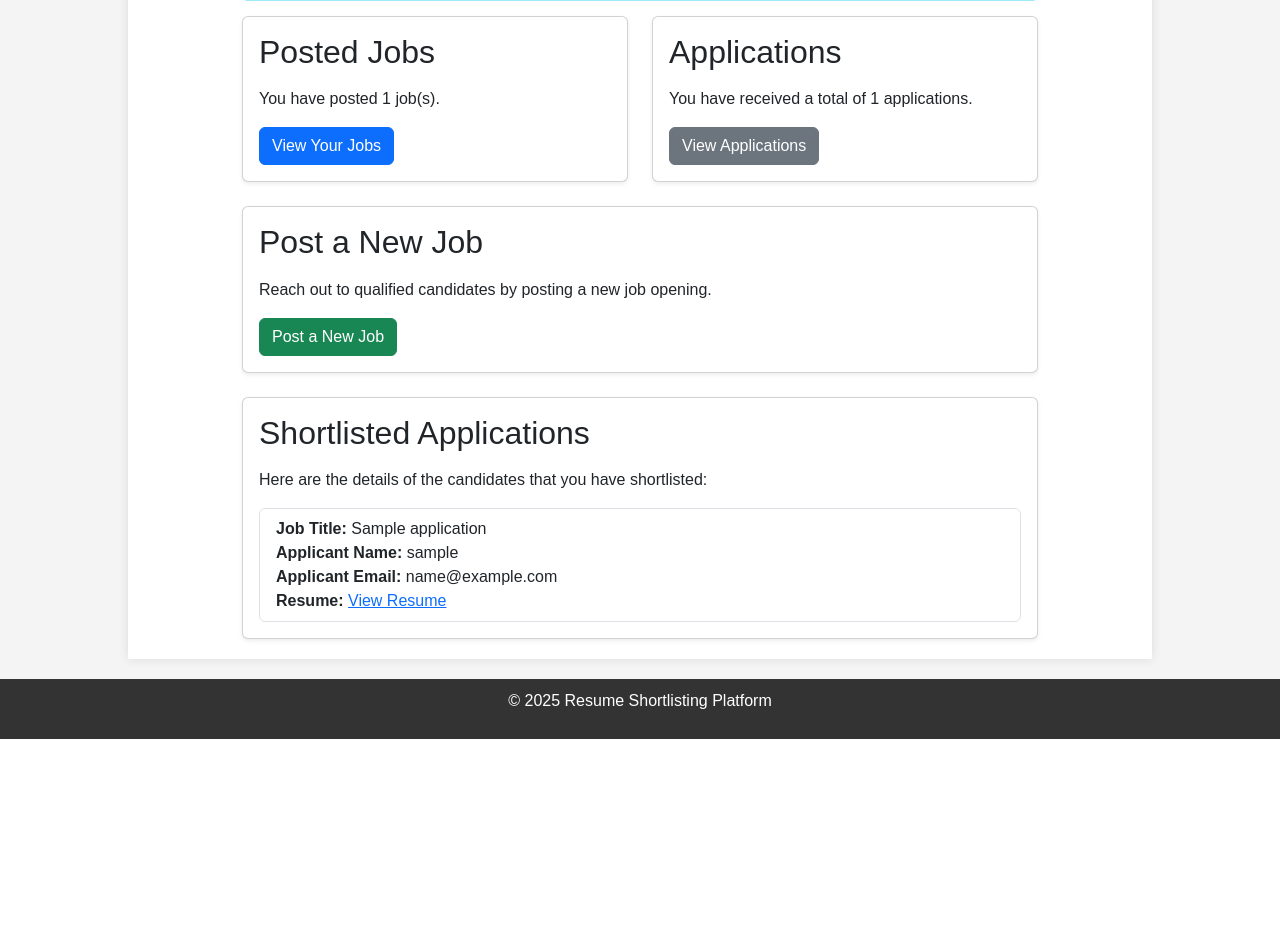
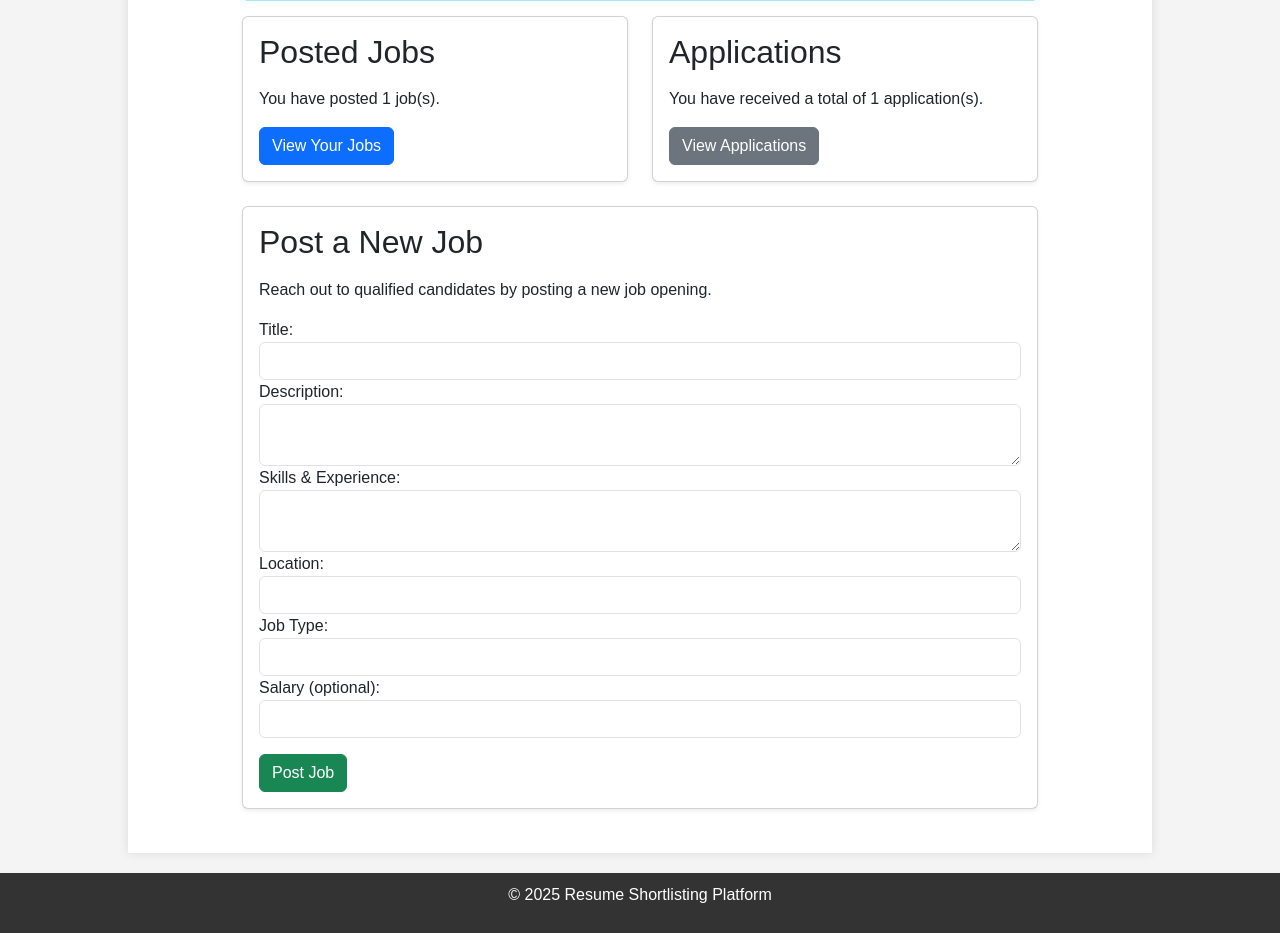
Before and after one commit to igargikaushik/autoHire_AI, a Flask app: template templates/company_dashboard.html in a window 1280 px wide. Shown: the part 249-1182 px from the top of the page. Before the commit the page ends 988 px from the top, so only its background shows below. Run offline with Flask 3, Linux system fonts and the light colour scheme; the template is opened without the code that fills it: most values are stand-ins (such as "Sample title", 1, 10 or a date in 2020).

Commit message:
update templates

```diff
--- a/templates/company_dashboard.html
+++ b/templates/company_dashboard.html
@@ -1,13 +1,17 @@
 {% extends 'base.html' %}
 {% block title %}Company Dashboard{% endblock %}
+
 {% block content %}
 <div class="container">
 	<div class="row justify-content-center mt-5">
 		<div class="col-12 col-md-10">
 			<h1 class="text-center mb-4">Company Dashboard</h1>
+
 			<div class="alert alert-info" role="alert">
 				Welcome, {{ session['company_name'] }}! Here's an overview of your activity.
 			</div>
+
+			<!-- Posted Jobs Card -->
 			<div class="row mb-4">
 				<div class="col-md-6">
 					<div class="card shadow-sm">
@@ -16,56 +20,87 @@
 							<p class="card-text">
 								You have posted {{ jobs|length }} job(s).
 							</p>
-							<a href="{{ url_for('job_listings') }}" class="btn btn-primary">
-								View Your Jobs
-							</a>
+							<a href="{{ url_for('job_listings') }}" class="btn btn-primary">View Your Jobs</a>
 						</div>
 					</div>
 				</div>
+
+				<!-- Total Applications Card -->
 				<div class="col-md-6">
 					<div class="card shadow-sm">
 						<div class="card-body">
 							<h2 class="card-title mb-3">Applications</h2>
 							<p class="card-text">
-								You have received a total of {{ total_applications }} applications.
+								You have received a total of {{ total_applications }} application(s).
 							</p>
-							<a href="{{ url_for('job_listings') }}" class="btn btn-secondary">
-								View Applications
-							</a>
+							<a href="{{ url_for('job_listings') }}" class="btn btn-secondary">View Applications</a>
 						</div>
 					</div>
 				</div>
 			</div>
+
+			<!-- Post New Job Form -->
 			<div class="card shadow-sm mb-4">
 				<div class="card-body">
 					<h2 class="card-title mb-3">Post a New Job</h2>
-					<p class="card-text">
-						Reach out to qualified candidates by posting a new job opening.
-					</p>
-					<a href="{{ url_for('post_job') }}" class="btn btn-success">
-						Post a New Job
-					</a>
+					<p class="card-text">Reach out to qualified candidates by posting a new job opening.</p>
+					<form action="{{ url_for('post_job') }}" method="POST">
+						<div class="form-group">
+							<label>Title:</label>
+							<input type="text" name="title" class="form-control" required>
+						</div>
+						<div class="form-group">
+							<label>Description:</label>
+							<textarea name="description" class="form-control" required></textarea>
+						</div>
+						<div class="form-group">
+							<label>Skills & Experience:</label>
+							<textarea name="skills_and_experience" class="form-control" required></textarea>
+						</div>
+						<div class="form-group">
+							<label>Location:</label>
+							<input type="text" name="location" class="form-control" required>
+						</div>
+						<div class="form-group">
+							<label>Job Type:</label>
+							<input type="text" name="job_type" class="form-control" required>
+						</div>
+						<div class="form-group">
+							<label>Salary (optional):</label>
+							<input type="number" name="salary" step="0.01" class="form-control">
+						</div>
+						<button type="submit" class="btn btn-success mt-3">Post Job</button>
+					</form>
 				</div>
 			</div>
+
+			<!-- Shortlisted Applications Section
 			{% if shortlisted_applications %}
 			<div class="card shadow-sm">
 				<div class="card-body">
 					<h2 class="card-title mb-3">Shortlisted Applications</h2>
-					<p class="card-text">Here are the details of the candidates that you have shortlisted:</p>
 					<ul class="list-group">
-						{% for application in shortlisted_applications %}
+						{% for application in applications %}
 						<li class="list-group-item">
 							<strong>Job Title:</strong> {{ application.title }}<br>
-							<strong>Applicant Name:</strong> {{ application.username }}<br>
-							<strong>Applicant Email:</strong> {{ application.email }}<br>
-							<strong>Resume:</strong> <a href="{{ application.resume_path }}" target="_blank">View
-								Resume</a>
+							<strong>Applicant:</strong> {{ application.username }} ({{ application.email }})<br>
+							<strong>Score:</strong> {{ application.prediction_score }}%<br>
+							<strong>Resume:</strong>
+							<a href="{{ url_for('serve_resume', filename=application.resume_path.replace('\\', '/').split('/')[-1]) }}" target="_blank">
+								📄 View Resume
+							</a><br>
+							{% if application.interview_datetime %}
+								<strong>Interview Scheduled:</strong> {{ app.interview_datetime }}
+							{% else %}
+								<em>No interview scheduled yet.</em>
+							{% endif %}
 						</li>
 						{% endfor %}
 					</ul>
 				</div>
 			</div>
-			{% endif %}
+			{% endif %}-->
+
 		</div>
 	</div>
 </div>
--- a/templates/job_listings.html
+++ b/templates/job_listings.html
@@ -21,8 +21,12 @@
 						{{ job.description | truncate(200, end="...") }}
 					</p>
 					<a href="{{ url_for('shortlisting', job_id=job.job_id) }}" class="btn btn-primary">
-						View Applications ({{ job.applications|length }})
+						View Applications ({{ job.applications }})
 					</a>
+					<form action="{{ url_for('delete_job', job_id=job.job_id) }}" method="POST" style="display:inline;" onsubmit="return confirm('Are you sure you want to delete this job?');">
+						<button type="submit" class="btn btn-danger btn-sm">Delete</button>
+					</form>
+
 				</div>
 			</div>
 			{% endfor %}
--- a/templates/shortlisting.html
+++ b/templates/shortlisting.html
@@ -25,8 +25,9 @@
 							<td>{{ application.username }}</td>
 							<td>{{ application.email }}</td>
 							<td>
-								<a href="{{ application.resume_path }}" target="_blank">View Resume</a>
-							</td>
+								<a href="{{ url_for('serve_resume', filename=application.resume_path.replace('\\', '/').split('/')[-1]) }}" target="_blank">
+									📄 View Resume
+								</a>							</td>
 							<td>{{ application.applied_date }}</td>
 							<td>
 								{% if application.status == 'applied' %}
```
Also changed, not shown: templates/applicant_dashboard.html (+8 -0 lines), templates/upload_resume.html (+7 -22 lines), templates/view_applicants.html (added, +37 -0 lines).
